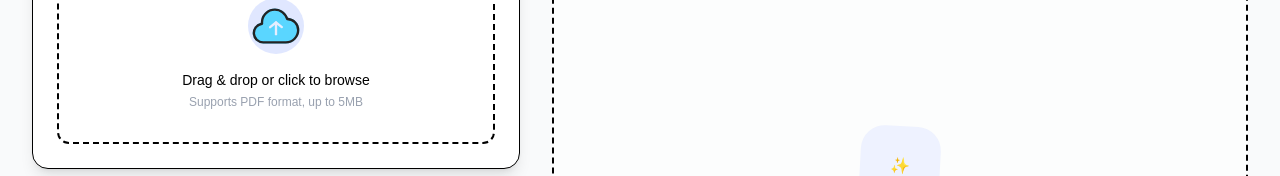
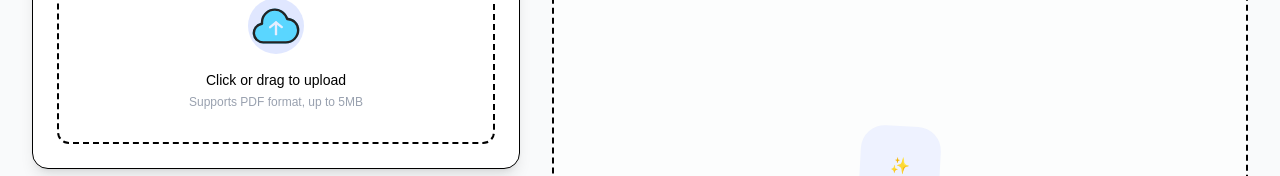
Before and after one commit to MdMahdiHasanTazelly/DevApplyAI, a Next.js app: page /ResumeAnalyzer in a window 1280 px wide. Shown: the part 289-465 px from the top of the page. Built offline with nearby package versions, Linux system fonts and the light colour scheme.

Commit message:
Configured formData for file and connected to api end point

```diff
--- a/package.json
+++ b/package.json
@@ -9,6 +9,7 @@
     "lint": "eslint"
   },
   "dependencies": {
+    "axios": "^1.13.6",
     "next": "16.1.7",
     "react": "19.2.3",
     "react-dom": "19.2.3"
--- a/src/app/ResumeAnalyzer/page.js
+++ b/src/app/ResumeAnalyzer/page.js
@@ -1,6 +1,8 @@
 // components/ResumeAnalyzerUI.js
 "use client";
 import { useRef, useState } from "react";
+
+import axios from "axios";
 
 export default function ResumeAnalyzerUI() {
 
@@ -12,15 +14,31 @@ export default function ResumeAnalyzerUI() {
     const handleFileChange = (e) => {
         const selectedFile = e.target.files[0];
         setFile(selectedFile);
-        console.log("Selected file:", selectedFile);
+        //console.log("Selected file:", selectedFile);
     };
 
 
     const analyze = (e) => {
         e.preventDefault();
 
-        console.log(jobDesc);
-        console.log(file);
+        const formData = new FormData();
+        formData.append("jobDesc", jobDesc);
+        formData.append("file", file);
+
+        try {
+
+            axios.post("/api/resume-analyze", formData, {
+                headers: {
+                    "Content-Type": "multipart/form-data",
+                },
+            })
+                .then(res => {
+                    console.log(res);
+                });
+
+        } catch (error) {
+            console.log(error);
+        }
 
         setJobDesc("");
         setFile(null);
@@ -83,7 +101,7 @@ export default function ResumeAnalyzerUI() {
                                     </div>
 
                                     <p className="text-sm font-medium mb-1">
-                                        Drag & drop or click to browse
+                                        {file ? file.name : "Click or drag to upload"}
                                     </p>
                                     <p className="text-xs text-gray-400">
                                         Supports PDF format, up to 5MB
--- /dev/null
+++ b/src/app/api/resume-analyze/route.js
@@ -0,0 +1,10 @@
+export async function POST(request) {
+    const formData = await request.formData();
+    const jobDesc = formData.get("jobDesc");
+    const file = formData.get("file");
+
+    console.log(jobDesc);
+    console.log(file);
+
+    return Response.json({ message: "Hello from resume analyzer." });
+}
```
Also changed, not shown: 2 other files (tests, documents, lock files or other folders).
